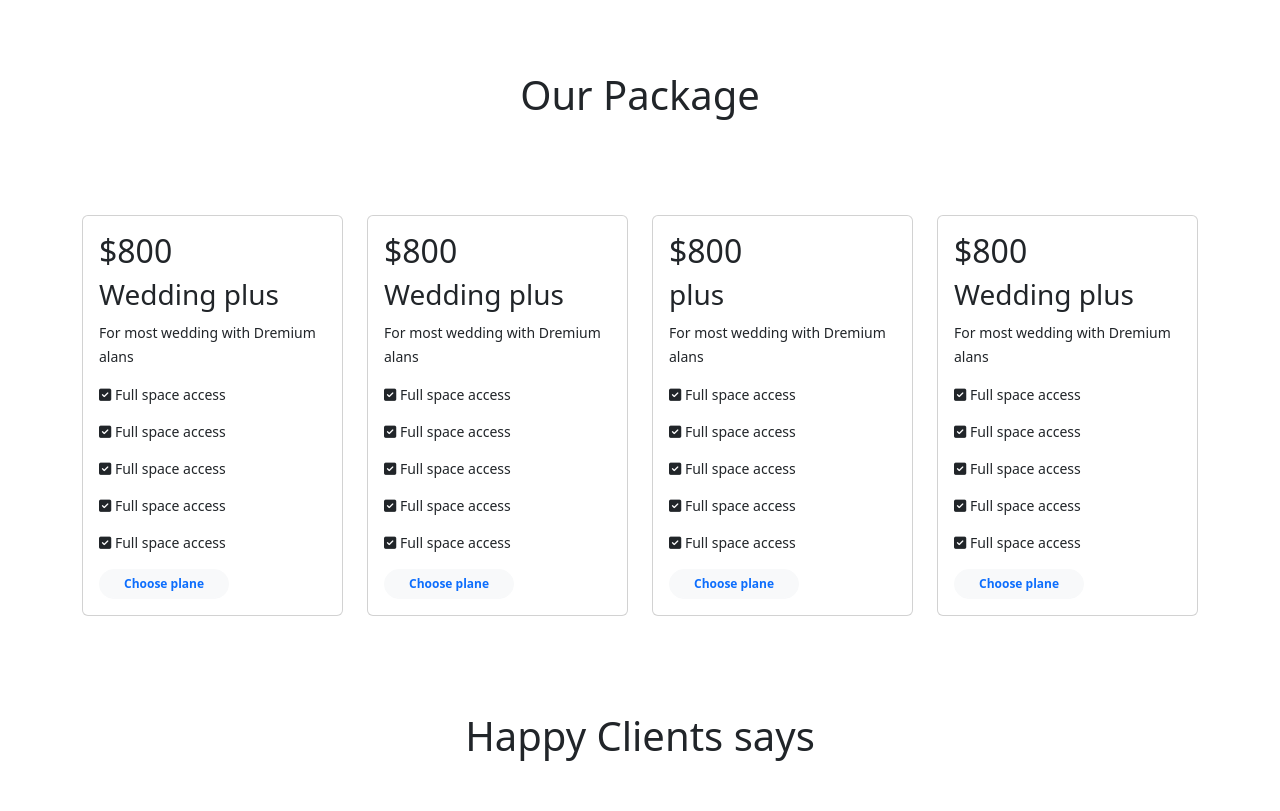
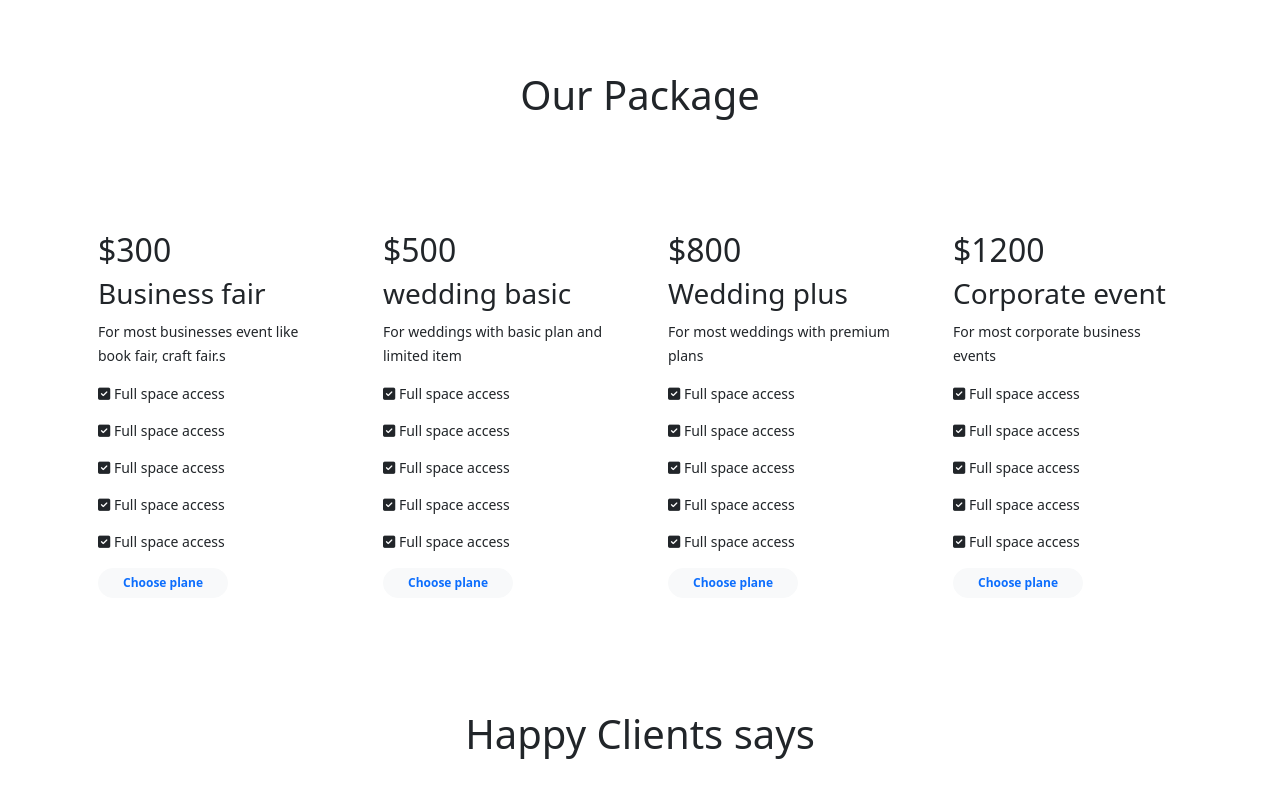
Before and after one commit to mdshodullahsk/Assignment-5-Convention-Center, a plain HTML site: page index.html in a window 1280 px wide. Shown: the part 1435-2246 px from the top of the page. Drawn offline with nearby package versions, Linux system fonts and the light colour scheme.

Commit message:
section three contain

```diff
--- a/index.html
+++ b/index.html
@@ -103,7 +103,7 @@
             </div>
           </div>
           <div class="col d-flex justify-content-center align-items-center">
-            <div class="card">
+            <div class="card border-0">
               <h1>Every moment is Precious</h1>
               <p>Amet minim mollit non deserunt ullamco est sit aliqua dolor
                 do amet sint. Velit officia consequat duis enim velit mollit.
@@ -125,11 +125,12 @@
     <h1 class="my-5 py-5 text-center">Our Package</h1>
     <div class="row">
       <div class="col">
-        <div class="card">
+        <div class="card border-0">
           <div class="card-body">
-            <h2>$800</h2>
-            <h3>Wedding plus</h3>
-            <p><small>For most wedding with Dremium alans</small></p>
+            <h2>$300</h2>
+            <h3>Business fair</h3>
+            <p><small>For most businesses event
+              like book fair, craft fair.s</small></p>
             <small>
               <p><i class="fa-solid fa-square-check"></i> Full space access</p>
             </small>
@@ -150,11 +151,12 @@
         </div>
       </div>
       <div class="col">
-        <div class="card">
+        <div class="card border-0">
           <div class="card-body">
-            <h2>$800</h2>
-            <h3>Wedding plus</h3>
-            <p><small>For most wedding with Dremium alans</small></p>
+            <h2>$500</h2>
+            <h3>wedding basic</h3>
+            <p><small>For weddings with basic plan
+              and limited item</small></p>
             <small>
               <p><i class="fa-solid fa-square-check"></i> Full space access</p>
             </small>
@@ -175,11 +177,12 @@
         </div>
       </div>
       <div class="col">
-        <div class="card card-wedding">
+        <div class="card card-wedding border-0">
           <div class="card-body">
             <h2>$800</h2>
-            <h3>plus</h3>
-            <p><small>For most wedding with Dremium alans</small></p>
+            <h3>Wedding plus</h3>
+            <p><small>For most weddings with
+              premium plans</small></p>
             <small>
               <p><i class="fa-solid fa-square-check"></i> Full space access</p>
             </small>
@@ -200,11 +203,12 @@
         </div>
       </div>
       <div class="col">
-        <div class="card">
+        <div class="card border-0">
           <div class="card-body">
-            <h2>$800</h2>
-            <h3>Wedding plus</h3>
-            <p><small>For most wedding with Dremium alans</small></p>
+            <h2>$1200</h2>
+            <h3>Corporate event</h3>
+            <p><small>For most corporate business
+              events</small></p>
             <small>
               <p><i class="fa-solid fa-square-check"></i> Full space access</p>
             </small>
```
